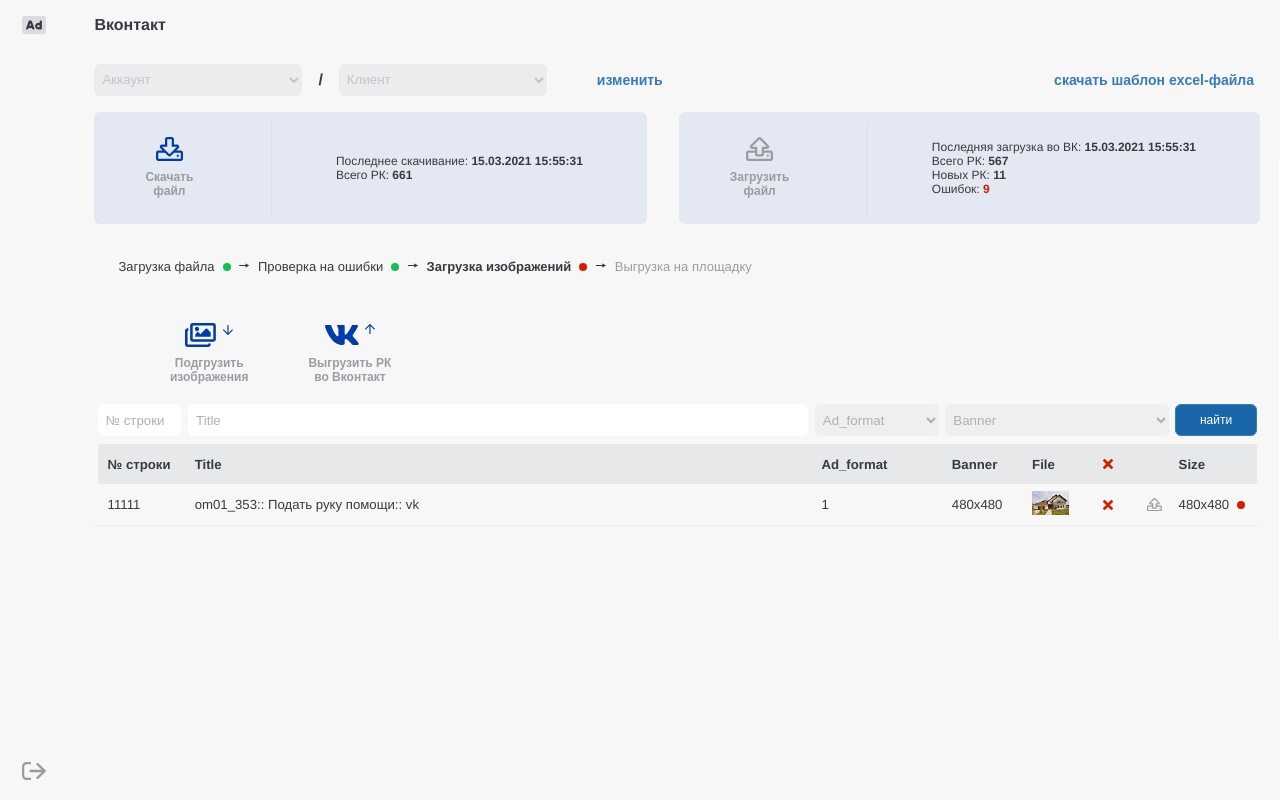
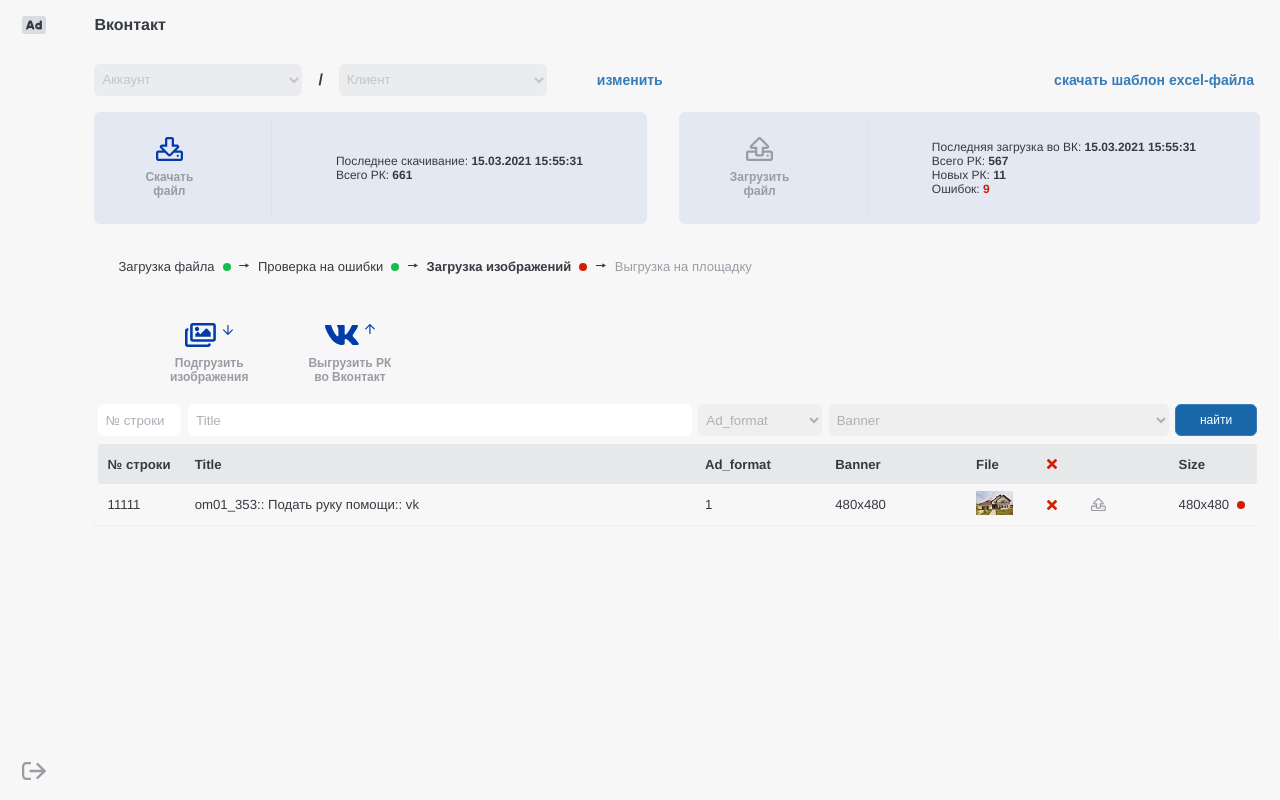
Before and after one commit to yletfull/shop-front, a React (Create React App) app: page / in a window 1280 px wide. Built offline with nearby package versions, Linux system fonts and the light colour scheme.

Commit message:
fix table colunn width

```diff
--- a/src/router/Upload/Main/LoadImages/styles.module.scss
+++ b/src/router/Upload/Main/LoadImages/styles.module.scss
@@ -63,12 +63,13 @@
     display: flex;
     flex-shrink: 0;
     justify-content: space-between;
-    width: 5%;
+    width: 25%;
 
     &IconsWrapper {
       align-items: center;
       display: inline-flex;
       justify-content: space-between;
+      margin-right: 3.5rem;
       width: 8.125rem;
     }
   }
```
